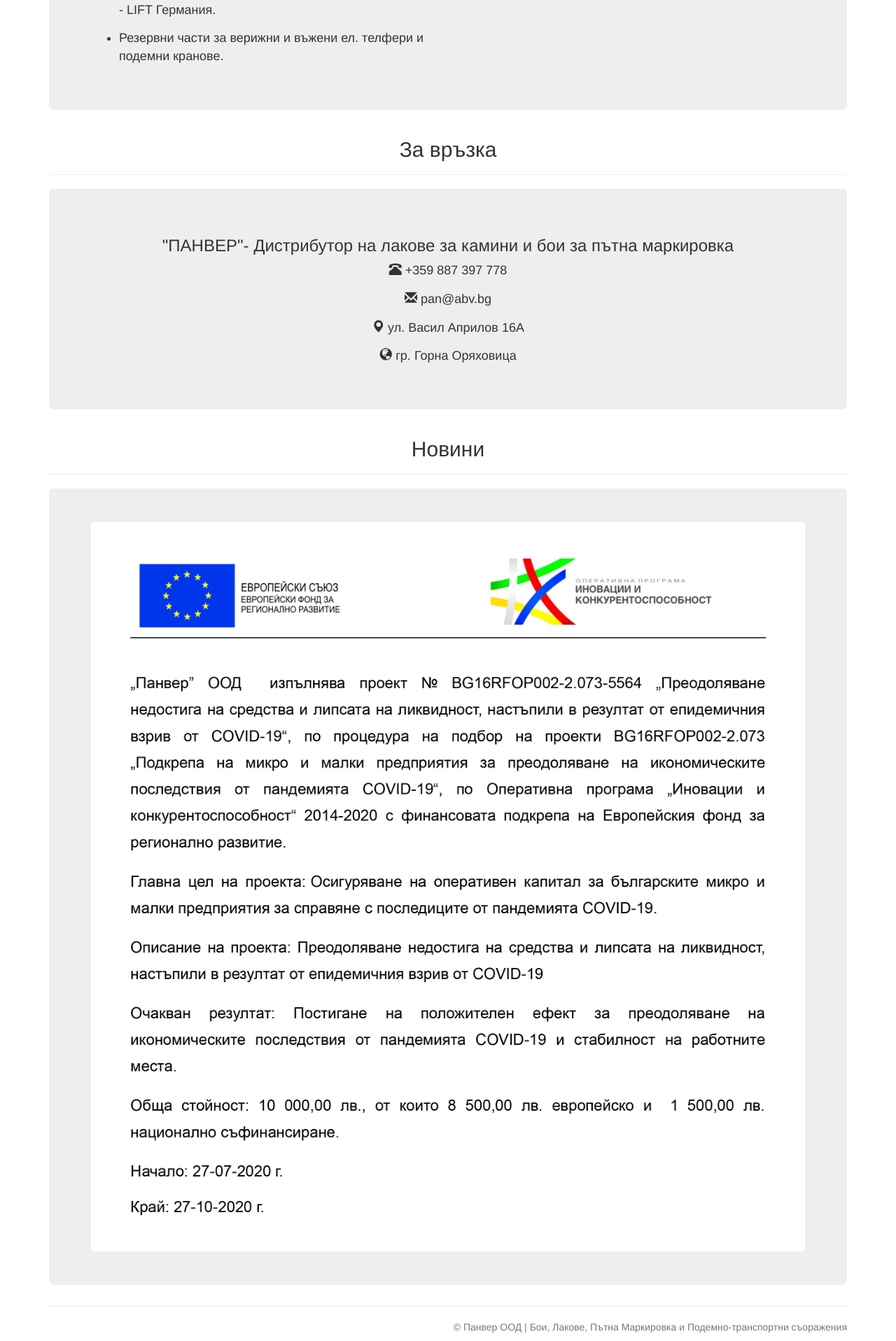
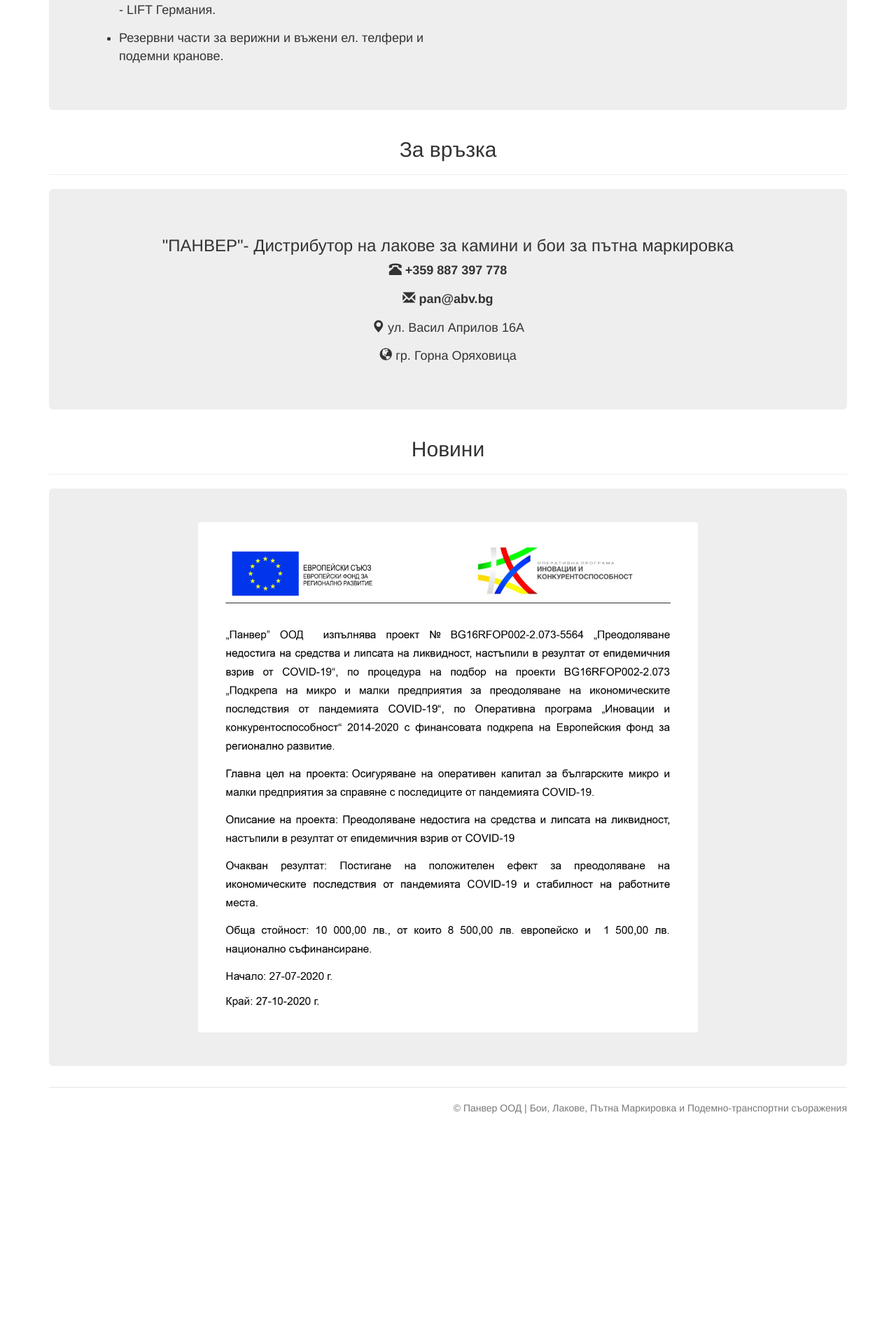
Before and after one commit to fyllmax/panver, a Jekyll site: the page built from about.html, in a window 1280 px wide. Shown: the part 931-2847 px from the top of the page at 70% size. Built offline with Jekyll 4.4.1, drawn with Linux system fonts in a browser that asks for light colours; after the commit the page ends 2534 px from its top, so only the background shows below that.

Commit message:
Update about.html

```diff
--- a/about.html
+++ b/about.html
@@ -54,9 +54,9 @@
 <div class="text-center jumbotron">
     <h3>"ПАНВЕР"- {{ site.tagline }}</h3>
 
-    <p> <span class="glyphicon glyphicon-phone-alt muted" aria-hidden="true"></span> {{ site.phone }}</p>
+    <p> <span class="glyphicon glyphicon-phone-alt muted" aria-hidden="true"></span> <b>{{ site.phone }}</b></p>
 
-    <p><span class="glyphicon glyphicon-envelope" aria-hidden="true"></span> {{ site.email }}</p>
+    <p><span class="glyphicon glyphicon-envelope" aria-hidden="true"></span> <b>{{ site.email }}</b></p>
 
     <p><span class="glyphicon glyphicon-map-marker" aria-hidden="true"></span> {{ site.street }}</p>
 
@@ -72,5 +72,5 @@
 </div>
 
 <div class="text-left jumbotron">
-     <img class="img-responsive" src="{{site.baseurl}}/images/other/panver-eu-proekt-opt.png" alt="">
+     <img class="img-responsive" src="{{site.baseurl}}/images/other/panver-eu-proekt-opt.png" alt="" style="width: 70%; margin: auto;">
 </div>
```
